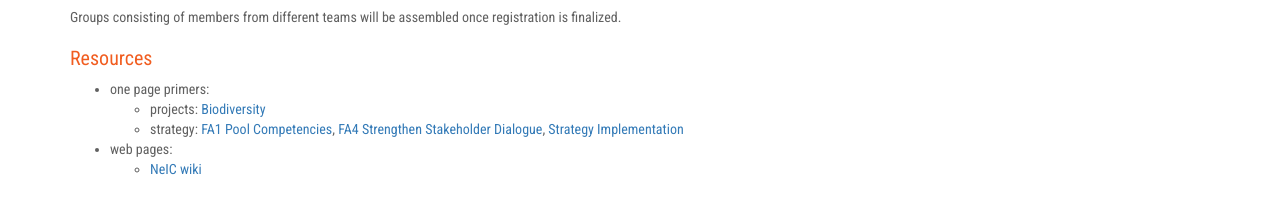
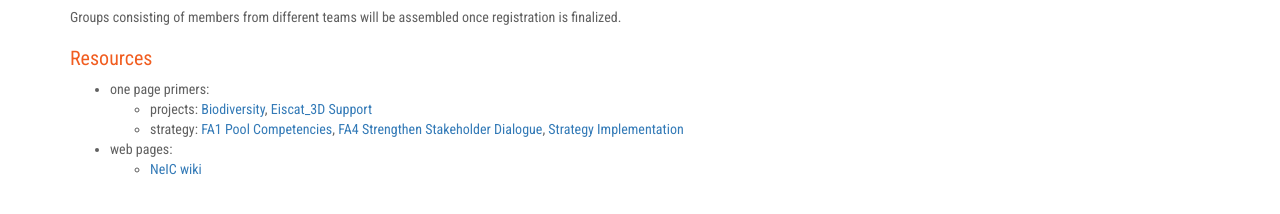
Before and after one commit to neicnordic/ahm17.neic.nordforsk.org, a Jekyll site: the page built from crossteam.md, in a window 1280 px wide and 900 px high, scrolled down 1120 px. Shown: the part 511-725 px from the top of the window. Built offline with Jekyll 4.4.1, drawn with Linux system fonts in a browser that asks for light colours; nearby versions of some CDN libraries; our own code applies the rules of GitHub Pages for plain Markdown files.

Commit message:
added first version of E3DS primer

```diff
--- a/crossteam.md
+++ b/crossteam.md
@@ -119,7 +119,7 @@ once registration is finalized.
 ### Resources
 
 - one page primers:
-  - projects: <a href="/media/one_page_primer_bdi.pdf">Biodiversity</a>
+  - projects: <a href="/media/one_page_primer_bdi.pdf">Biodiversity</a>, <a href="/media/one_page_primer_e3ds.pdf">Eiscat_3D Support</a>
   - strategy: <a href="/media/one_page_primer_fa1_poco.pdf">FA1 Pool Competencies</a>, <a href="/media/one_page_primer_fa4_NeICStakeholderEngagementManifesto.pdf">FA4 Strengthen Stakeholder Dialogue</a>, <a href="/media/one_page_primer_strategy_implementation.pdf">Strategy Implementation</a>
 - web pages:
   - <a href="https://wiki.neic.no/wiki/NeIC_Community_Wiki">NeIC wiki</a>
```
Also changed, not shown: 1 other file.
